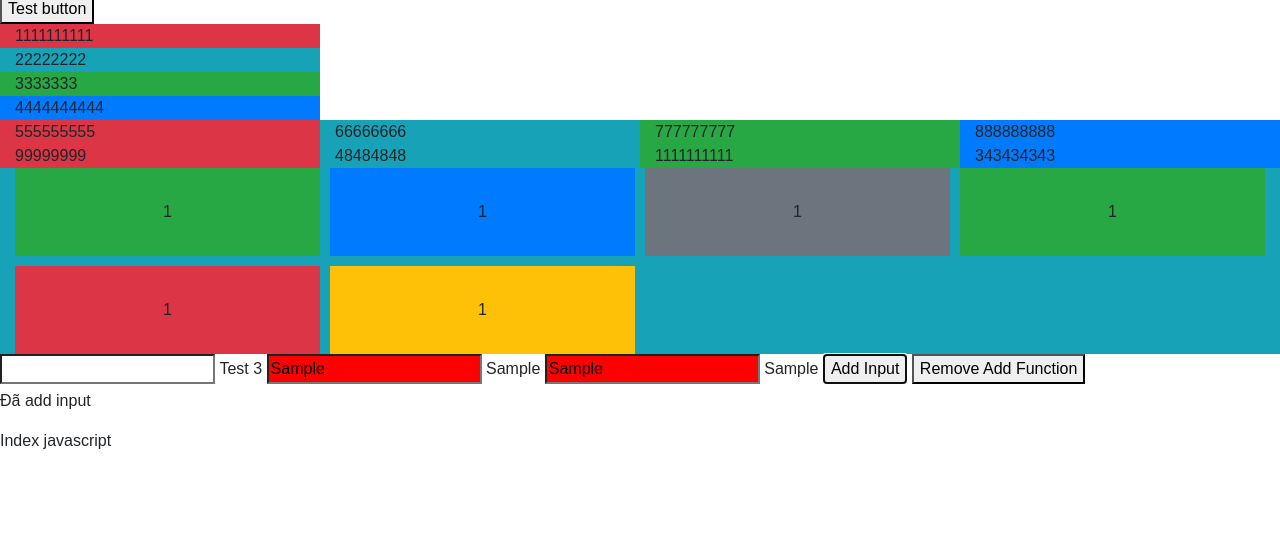
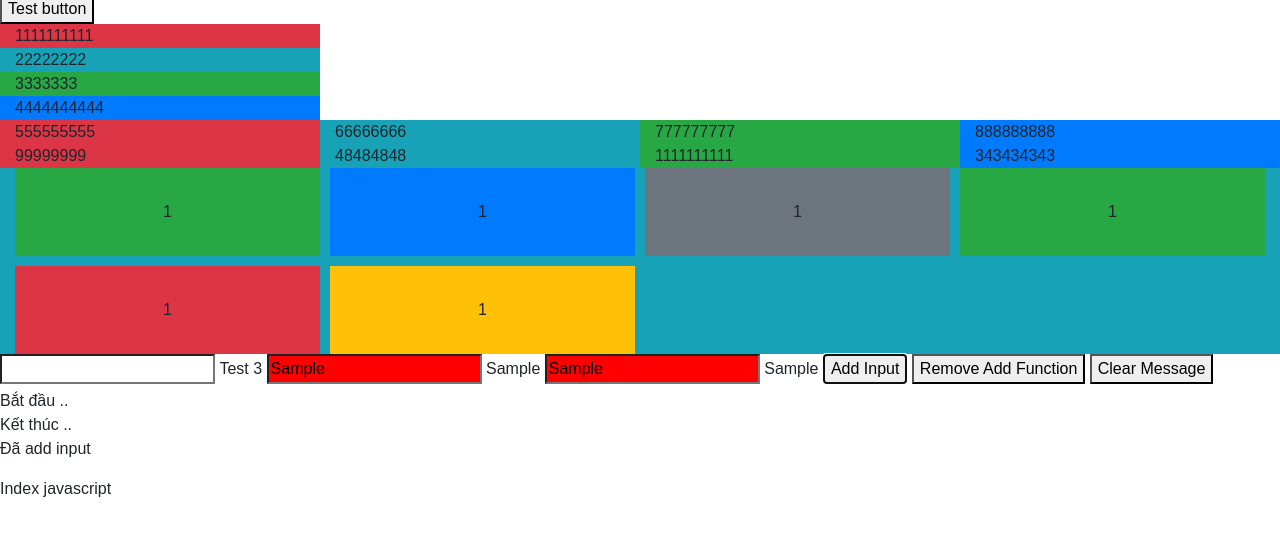
Before and after one commit to pdhung197/webdemo, a website: page index.html in a window 1280 px wide. Both pictures are taken after typing "Sample", "Sample" into the empty fields and a click on the button "Add Input". Shown: the part 62-598 px from the top of the page. Drawn offline with nearby package versions, Linux system fonts and the light colour scheme.

Commit message:
Add button and change function

```diff
--- a/index.html
+++ b/index.html
@@ -61,6 +61,7 @@
       <label for="text2">Test 2</label>
       <button id="addinputbtn">Add Input</button>
       <button id="removeadd">Remove Add Function</button>
+      <button id="clrmsgbtn">Clear Message</button>
     </div>
     <p id="notifmess"></p>
     <script src="https://code.jquery.com/jquery-3.3.1.slim.min.js"></script>
--- a/index.js
+++ b/index.js
@@ -18,7 +18,13 @@ document.write("Index javascript");
       $('label[for="' + $(this).attr("id") + '"]').text($(this).val());
     });
     $("#addinputbtn").click(function () {
+      addmessage('Bắt đầu ..');
       addaninput2();
+      addmessage('Kết thúc ..');
+    });
+
+    $('#clrmsgbtn').click(function () {
+      $("#notifmess").empty();
     });
 
     $("#removeadd").click(function () {
@@ -193,18 +199,23 @@ document.write("Index javascript");
   function addmessage(newtext) {
     $("#notifmess").append(`<span>${newtext}</span><br />`);
   }
+
   async function addaninput2() {
     try {
       await newpromfunc();
-      $("#textdiv").prepend(`<input type="text" name="${$('input[type="text"]')
-        .length + 1}" id="${$('input[type="text"]').length + 1}" value="">
-            <label for="${$('input[type="text"]').length + 1}">Test ${$(
-          'input[type="text"]'
-        ).length + 1}</label>`);
-      addmessage("Đã add input");
+      doAddanInput();
     } catch (error) {
       addmessage("Quá 5 input", error);
     }
+  }
+
+  function doAddanInput() {
+    $("#textdiv").prepend(`<input type="text" name="${$('input[type="text"]')
+      .length + 1}" id="${$('input[type="text"]').length + 1}" value="">
+            <label for="${$('input[type="text"]').length + 1}">Test ${$(
+        'input[type="text"]'
+      ).length + 1}</label>`);
+    addmessage("Đã add input");
   }
 
   function globalfunction() {
```
Also changed, not shown: index.min.js (added).
